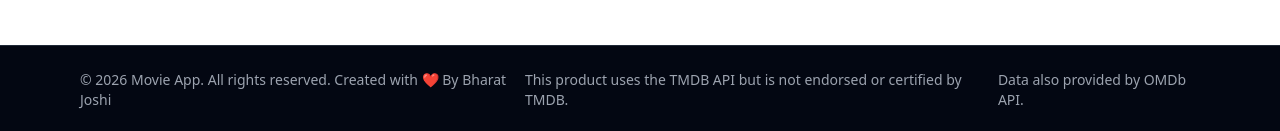
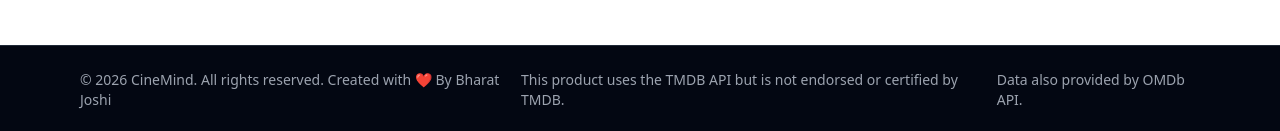
Before and after one commit to bharatjoshics/Movie-Search, a React (Vite) app in the folder frontend/: page / in a window 1280 px wide. Shown: the part 803-934 px from the top of the page. Built offline with nearby package versions, Linux system fonts and the light colour scheme; no server answers.

Commit message:
Some Minor Changes

```diff
--- a/frontend/src/components/Footer.jsx
+++ b/frontend/src/components/Footer.jsx
@@ -5,7 +5,7 @@ function Footer() {
 
         {/* Left */}
         <p>
-          © {new Date().getFullYear()} Movie App. All rights reserved. Created with ❤️ By Bharat Joshi
+          © {new Date().getFullYear()} CineMind. All rights reserved. Created with ❤️ By Bharat Joshi
         </p>
 
         {/* Right */}
```
